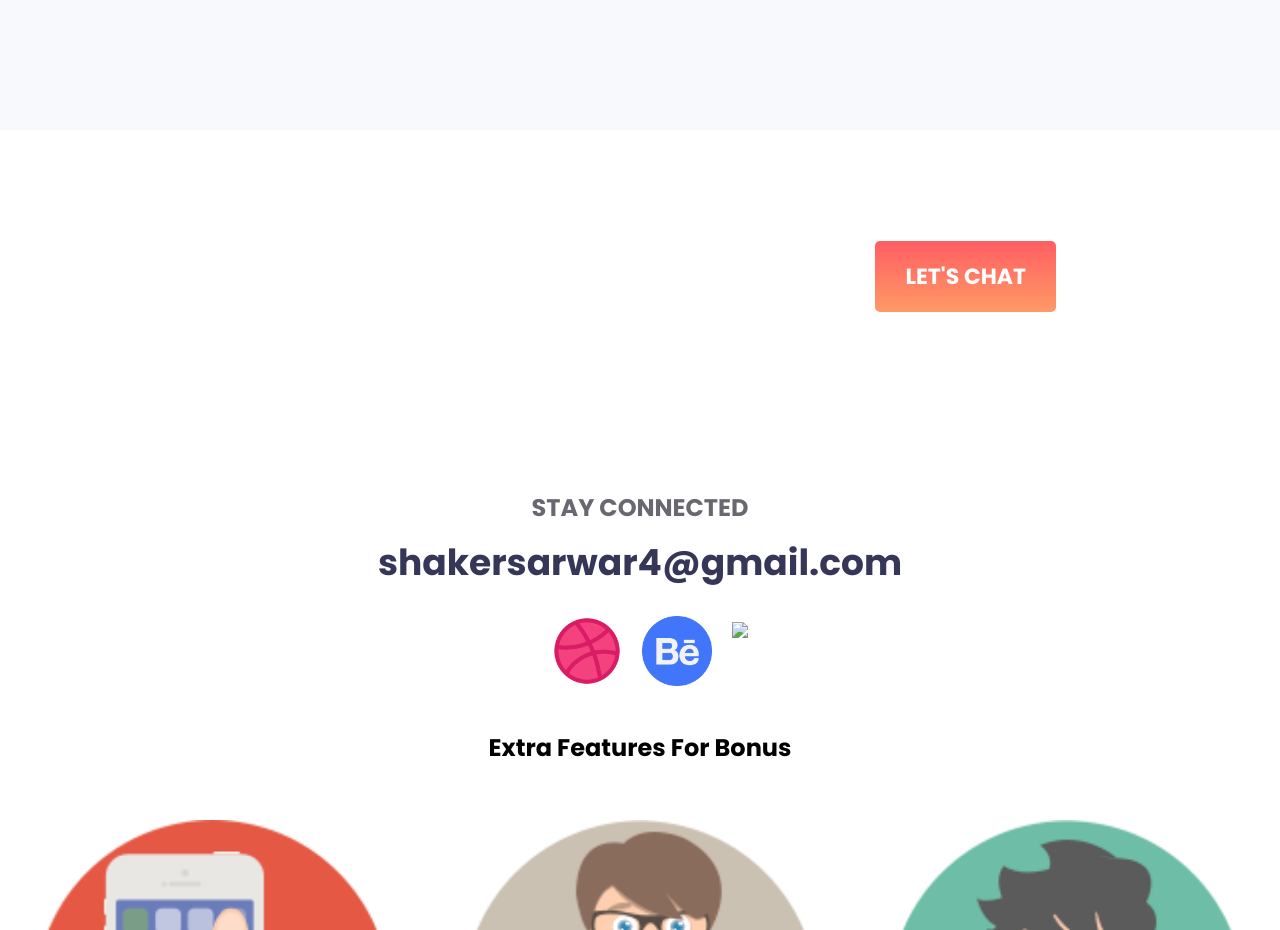
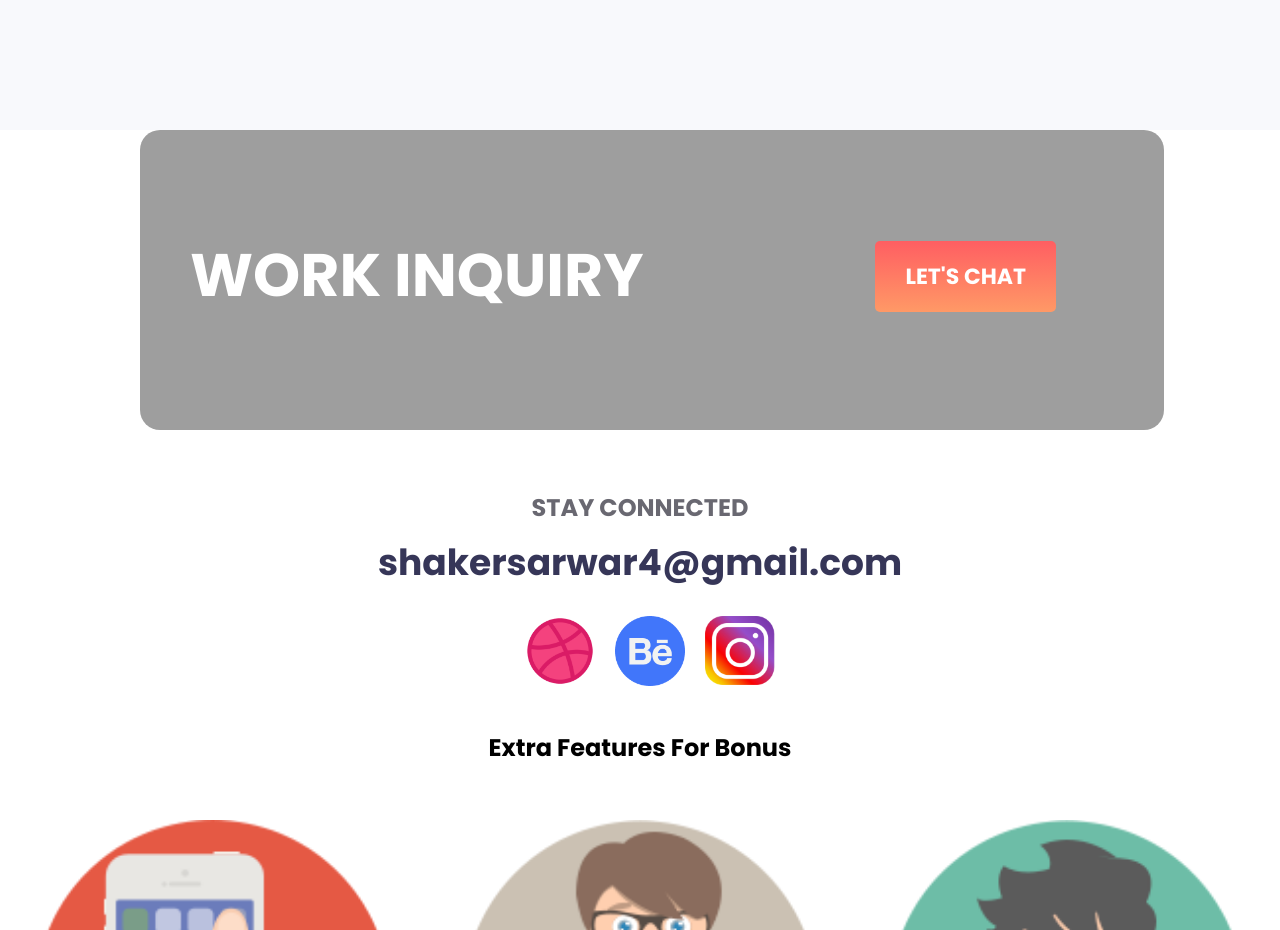
Before and after one commit to shakerSarwar/assignment1, a plain HTML site: page index.html in a window 1280 px wide. Shown: the part 2820-3750 px from the top of the page. Drawn offline with Linux system fonts and the light colour scheme; the site is published under a folder, as on GitHub Pages, so addresses that start at the root find nothing.

Commit message:
maybe last modified

```diff
--- a/index.html
+++ b/index.html
@@ -93,10 +93,10 @@
   <img src="icons/image6.png">
     </li>
     <li>
-      <img src="icons/Group33059.png">
+      <img src="icons/be.png">
     </li>
     <li>
-      <a href="https://www.instagram.com/sourav_wd/"><img src="/icons/image7.png"></a>
+      <a href="https://www.instagram.com/sourav_wd/"><img src="icons/image7.png"></a>
     </li>
   </ul>
 </div>
--- a/style.css
+++ b/style.css
@@ -131,7 +131,7 @@ margin-left: 140px;
 border-radius: 20px;
 width: 80%;
 text-align: center;
-background-image: url("/shapes/Group_33094_1.png");
+background-image: url("shapes/shape.png");
 background-repeat: no-repeat;
 }
 .inquiry-background{
```
Also changed, not shown: icons/be.png (renamed from icons/Group33059.png), 2 other files.
